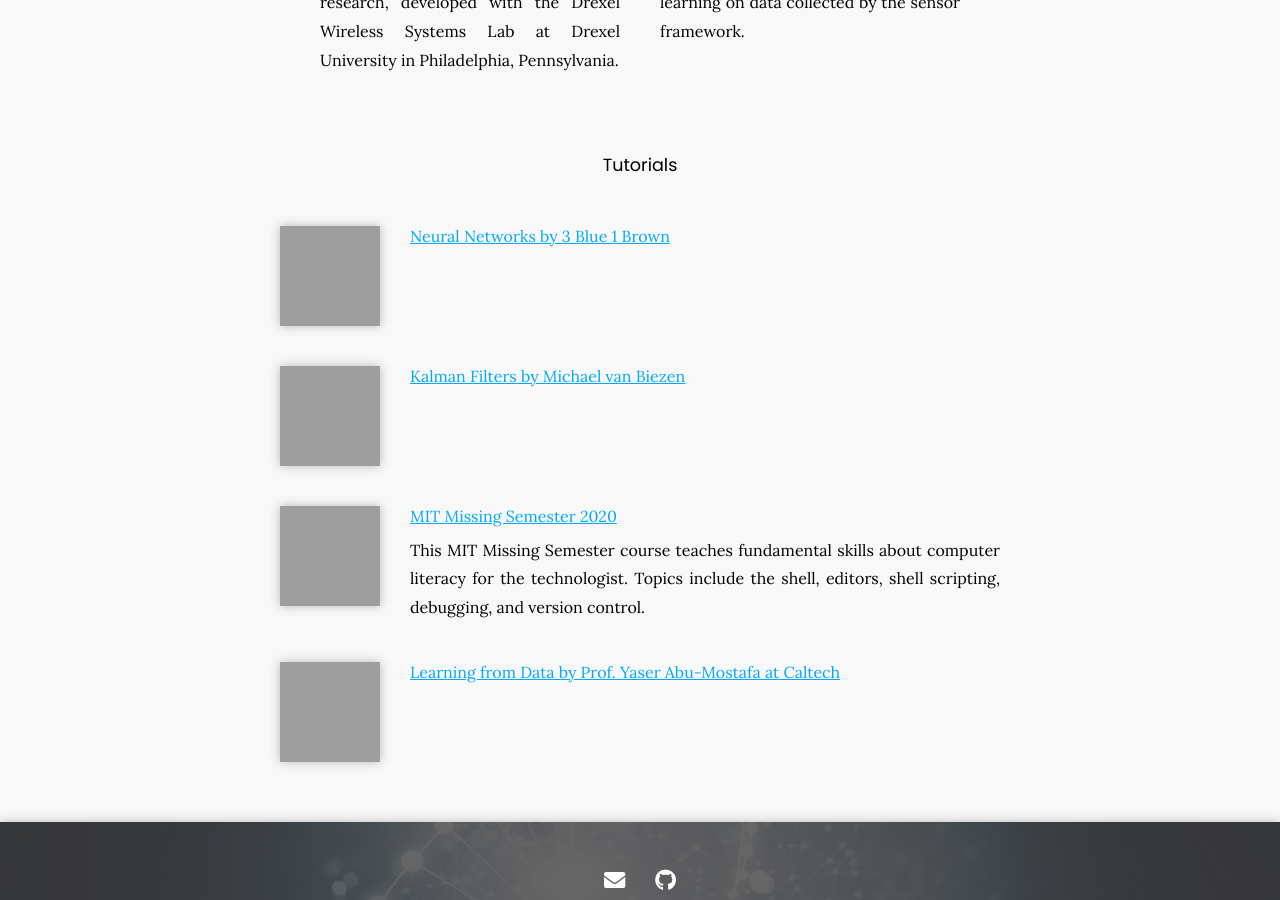
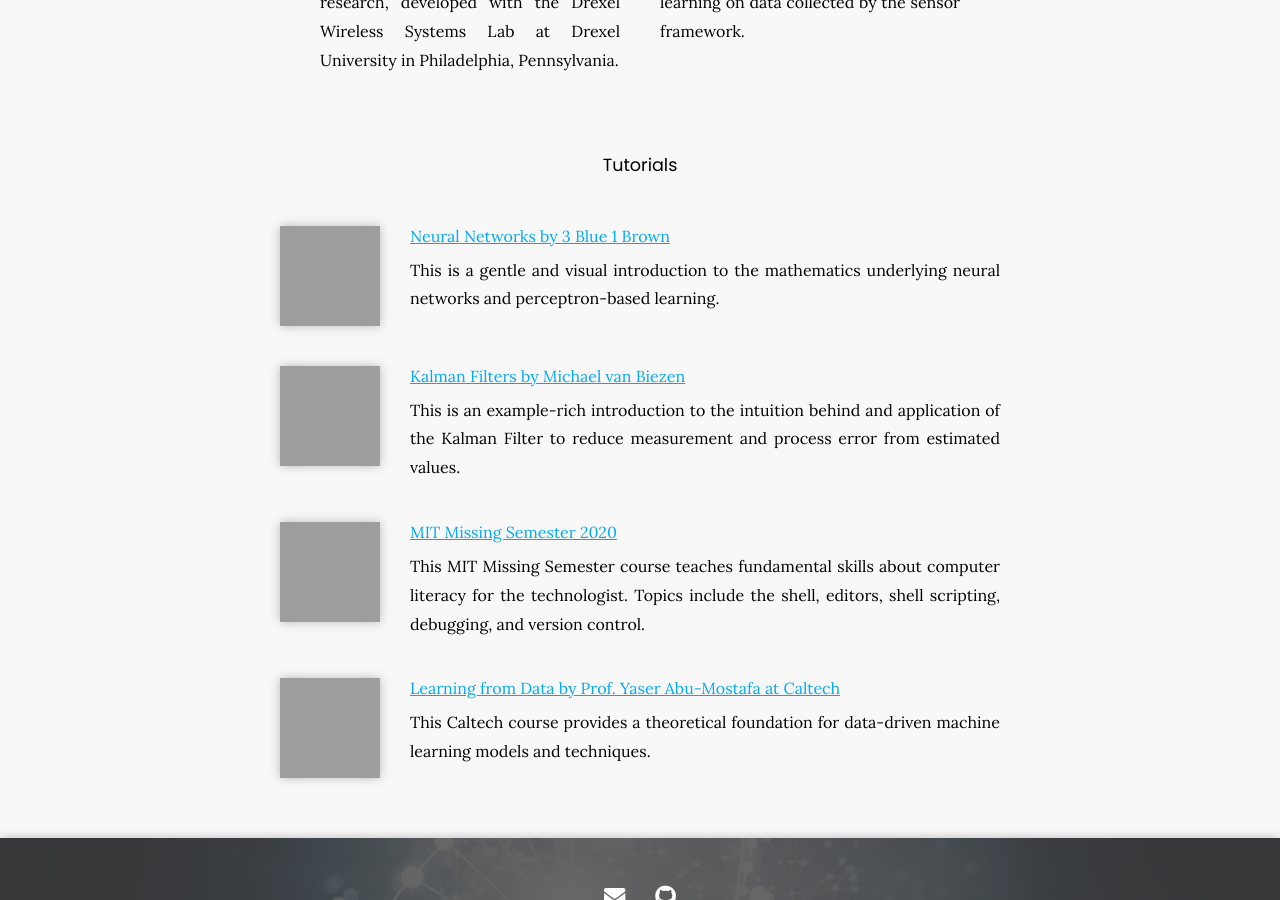
Before and after one commit to BillJr99/hmislab, a Jekyll site: the page built from resources/index.md, in a window 1280 px wide and 900 px high, scrolled down 840 px, cut to the strip 0-900 px from the top of the window. Built offline with Jekyll 4.4.1, drawn with Linux system fonts in a browser that asks for light colours; nearby versions of some CDN libraries; grey boxes are pictures that could not be loaded.

Commit message:
tutorial pages

```diff
--- a/_data/resources.yml
+++ b/_data/resources.yml
@@ -38,11 +38,13 @@
   type: tutorial
   link: https://www.youtube.com/playlist?list=PLZHQObOWTQDNU6R1_67000Dx_ZCJB-3pi
   image: https://i9.ytimg.com/s_p/PLZHQObOWTQDNU6R1_67000Dx_ZCJB-3pi/landscape_sddefault.jpg?sqp=CNzSw_8Fir7X7AMGCNGyiNsF&rs=AOn4CLAXR3eDYyGyAPfuQAfuB1JR1qckKg&v=1533155665
+  description: This is a gentle and visual introduction to the mathematics underlying neural networks and perceptron-based learning.
 
 - title: Kalman Filters by Michael van Biezen
   type: tutorial
   link: https://www.youtube.com/playlist?list=PLX2gX-ftPVXU3oUFNATxGXY90AULiqnWT
   image: https://i.ytimg.com/vi/CaCcOwJPytQ/hqdefault.jpg?sqp=-oaymwEXCNACELwBSFryq4qpAwkIARUAAIhCGAE=&rs=AOn4CLDJGg9qckdGM3ggj615gA7RDx039Q
+  description: This is an example-rich introduction to the intuition behind and application of the Kalman Filter to reduce measurement and process error from estimated values.
 
 - title: MIT Missing Semester 2020
   type: tutorial
@@ -54,3 +56,4 @@
   type: tutorial
   link: https://www.youtube.com/playlist?list=PLCA2C1469EA777F9A
   image: https://i.ytimg.com/vi/VeKeFIepJBU/hqdefault.jpg?sqp=-oaymwEXCNACELwBSFryq4qpAwkIARUAAIhCGAE=&rs=AOn4CLBSlOYdg3D6GtylkB7cCFex9vVVVw
+  description: This Caltech course provides a theoretical foundation for data-driven machine learning models and techniques.
```
